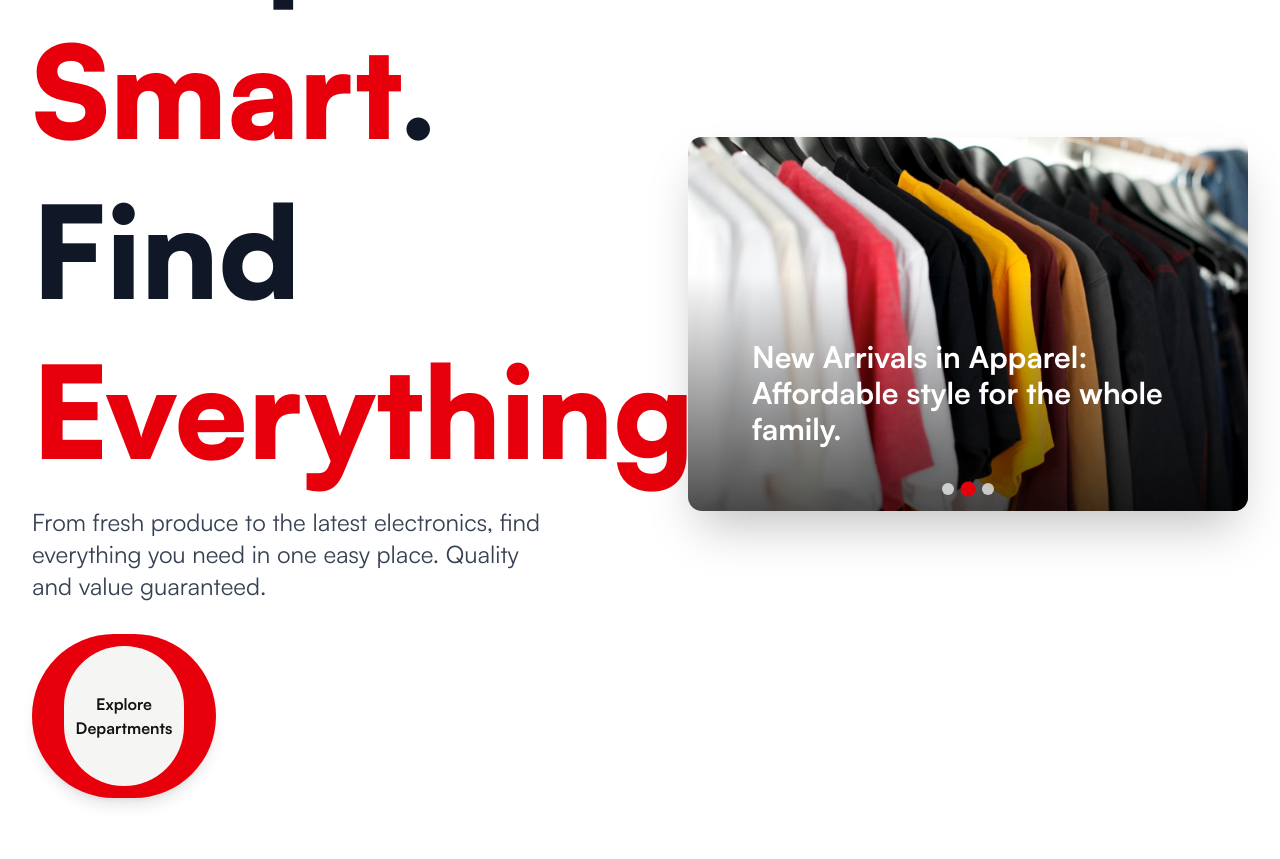
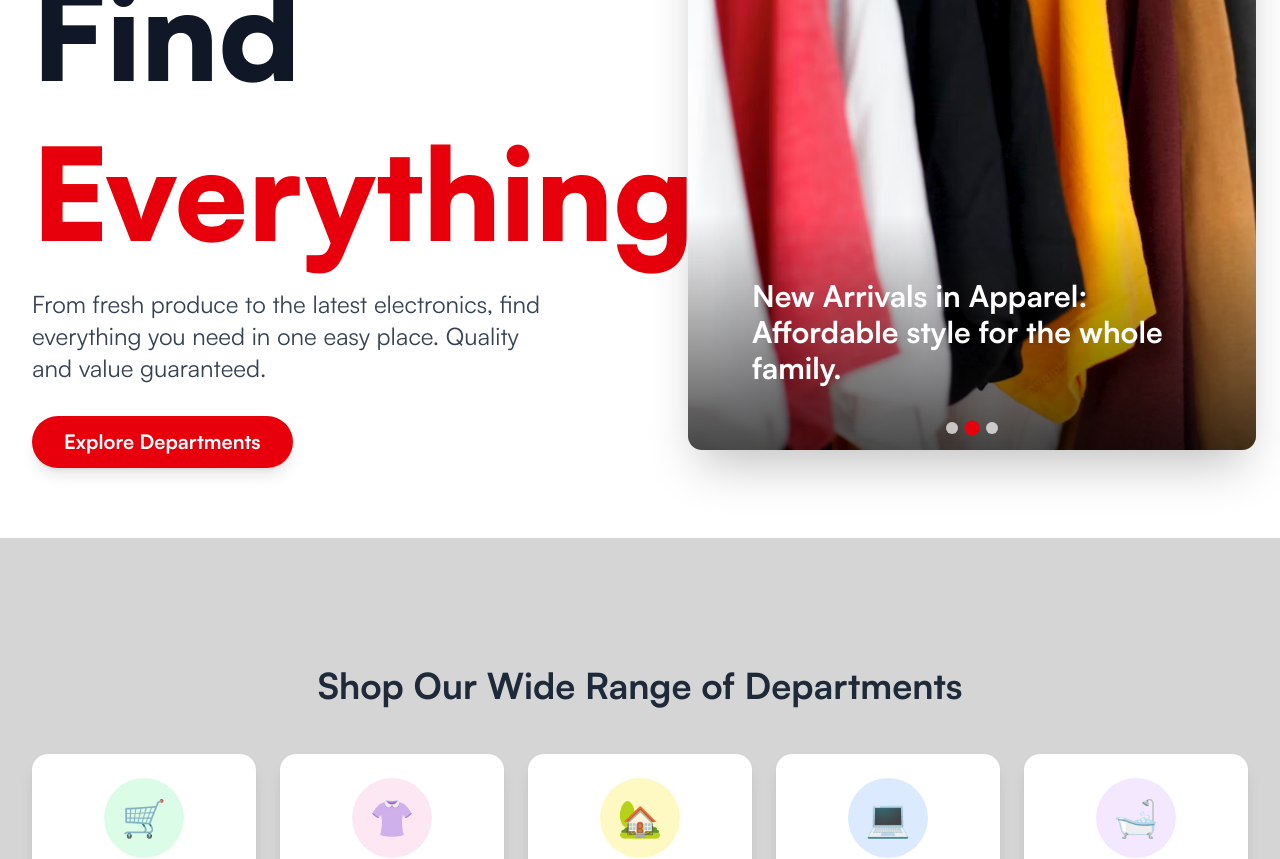
Before and after one commit to esamueljsx/onesource-mart, a React (Vite) app: page / in a window 1280 px wide. Shown: the part 600-1459 px from the top of the page. Built offline with nearby package versions, Linux system fonts and the light colour scheme.

Commit message:
Edited Home Page

```diff
--- a/src/components/ui/BouncyAttractor.tsx
+++ /dev/null
@@ -1,122 +0,0 @@
-import { useEffect, useRef } from "react"
-import { lerp } from "../../lib/Utilities";
-import type { ClassNameValue } from "tailwind-merge";
-import type { vector2 } from "../../lib/Utilities";
-
-interface BouncyAttractorProps{
-    maxRadius?: number;
-    frequency? : number;
-    damping? : number;
-    text? : string;
-    customStyle? : ClassNameValue
-}
-
-
-function BouncyAttractor({ maxRadius = 50, frequency = 0.2, damping = 0.2, text = "", customStyle = "" }: BouncyAttractorProps) {
-    const bouncyAttractorRef = useRef<HTMLDivElement>(null);
-    let isHovered = false;
-
-
-    useEffect(() => {
-        const bouncyAttractor = bouncyAttractorRef.current as HTMLDivElement;
-        if (!bouncyAttractor){
-            console.error("NO BOUNCY ATTRACTOR FOUND!!!");
-            return;
-        }
-
-        let offset : vector2 = {
-            x : 0,
-            y : 0
-        }
-        let target : vector2 = {
-            x : 0,
-            y : 0
-        }
-        let center : vector2 = {
-            x : 0,
-            y : 0
-        }
-        let amplitude : vector2 = {
-            x : 0,
-            y : 0
-        }
-        let angle = 0;
-        let rect : DOMRect;
-        function normalizeVector(vec : vector2) : vector2{
-            const magnitude = Math.sqrt(vec.x**2 + vec.y**2);
-            const unitVector : vector2 = {x: vec.x/magnitude, y: vec.y/magnitude};
-            return unitVector;
-        }
-
-        const handleMouseOver = (e: MouseEvent) =>{
-            rect = bouncyAttractor.getBoundingClientRect();
-            isHovered = true;
-            center = {x: rect.left + rect.width/2, y: rect.top + rect.height/2}
-
-            target = {x: e.clientX-center.x, y: e.clientY-center.y};
-            amplitude.x = (target.x);
-            amplitude.y = (target.y);
-            angle = Math.PI/2;
-
-
-        }
-
-
-
-        const handleMouseMove = (e: MouseEvent) => {
-            target = {x: e.clientX-center.x, y: e.clientY-center.y};
-            const offsetDir = normalizeVector(target);
-            target.x = Math.min(offsetDir.x * maxRadius, Math.max(offsetDir.x * -maxRadius, target.x));
-            target.y = Math.min(offsetDir.y * maxRadius, Math.max(offsetDir.y * -maxRadius, target.y));
-        }
-
-        const handleMouseOut = () => {
-            isHovered = false;
-            amplitude.x = -(target.x) *2;
-            amplitude.y = -(target.y) *2;
-            angle = Math.PI/2;
-            target.x = 0;
-            target.y = 0;
-
-
-        }
-
-        function UpdatePosition(){
-
-            offset.x = lerp(offset.x, target.x + Math.sin(angle)*amplitude.x, 5);
-            offset.y = lerp(offset.y, target.y + Math.sin(angle)*amplitude.y, 5);
-
-
-            angle += frequency;
-            amplitude.x = lerp(amplitude.x, 0, 1/damping);
-            amplitude.y = lerp(amplitude.y, 0, 1/damping);
-
-            // offset.y = target.y + Math.sin(Date.now()/60) * maxRadius;
-
-            bouncyAttractor.style.transform = "translate("+ (offset.x)+"px, " + (offset.y)+"px)";
-
-            requestAnimationFrame(UpdatePosition);
-        }
-        UpdatePosition();
-
-
-        bouncyAttractor.addEventListener('mousemove', handleMouseMove);
-        bouncyAttractor.addEventListener('mouseover', handleMouseOver);
-        bouncyAttractor.addEventListener('mouseout', handleMouseOut)
-
-        return () => {
-            bouncyAttractor.removeEventListener('mousemove', handleMouseMove);
-            bouncyAttractor.removeEventListener('mouseover', handleMouseOver);
-            bouncyAttractor.removeEventListener('mouseout', handleMouseOut);
-        }
-    }, [])
-
-
-
-
-    return (
-        <div ref={bouncyAttractorRef} className={"cursor-pointer inline-flex justify-center items-center relative z-10 w-30 h-35 rounded-full bg-stone-100 text-[#141414] font-semibold" + customStyle}>{text}</div>
-    )
-}
-
-export default BouncyAttractor;
--- a/src/components/ui/ImageCarousel.tsx
+++ b/src/components/ui/ImageCarousel.tsx
@@ -70,12 +70,12 @@ const ImageCarousel: React.FC<ImageCarouselProps> = ({
 
   return (
     <div className={`relative w-full mx-auto ${className}`} aria-label="Image carousel">
-      <div className="relative overflow-hidden rounded-xl shadow-2xl aspect-video md:aspect-[3/2]">
+      <div className="relative overflow-hidden w-full h-full! rounded-xl shadow-2xl aspect-video md:aspect-[3/2]">
         {/* Carousel Slides (Fade Transition for simplicity) */}
         {images.map((image, index) => (
           <div
             key={image.id}
-            className={`absolute inset-0 transition-opacity ease-in-out flex items-center justify-center`}
+            className={`absolute inset-0 w-full h-full transition-opacity ease-in-out flex items-center justify-center`}
             style={{
                 opacity: index === currentIndex ? 1 : 0,
                 transitionDuration: `${transitionDuration}ms`,
@@ -94,8 +94,8 @@ const ImageCarousel: React.FC<ImageCarouselProps> = ({
             </div>
 
             {image.caption && (
-              <div className="absolute bottom-0 left-0 right-0 bg-gradient-to-t from-black/70 to-transparent text-white p-16 text-left">
-                <p className="text-xl md:text-3xl font-semibold">{image.caption}</p>
+              <div className="absolute bottom-0 left-0 right-0 bg-gradient-to-t from-black/70 to-transparent text-white py-8 px-7 md:py-12 md:px-12 xl:py-16 xl:px-16 text-left">
+                <p className="text-lg sm:text-xl md:text-3xl font-semibold">{image.caption}</p>
               </div>
             )}
           </div>
--- a/src/pages/Home.tsx
+++ b/src/pages/Home.tsx
@@ -1,7 +1,6 @@
 import AppSection from '../components/SectionComponents/AppSection'
 import ImageCarousel from '../components/ui/ImageCarousel'
 import type { CarouselImage } from '../components/ui/ImageCarousel'
-import BouncyAttractor from '../components/ui/BouncyAttractor'
 
 // --- Data for Carousel and Categories (Full Supermarket Content) ---
 const carouselImages: CarouselImage[] = [
@@ -44,9 +43,9 @@ const featuredCategories: Category[] = [
 
 const HeroSection = () => (
     // Content is now a direct child of the centered AppSection div
-    <div className='flex flex-col lg:flex-row gap-12 items-center justify-between min-h-[calc(100vh-80px)] pt-20' id="home">
-        <div className='flex flex-col justify-center shrink-0 lg:w-1/2 items-center lg:items-start text-center lg:text-left'>
-            <h1 className='font-extrabold text-6xl md:text-8xl lg:text-9xl leading-tight mb-4 text-gray-900'>
+    <div className='flex flex-col xl:flex-row gap-12 items-center justify-between h-[calc(100vh-80px)]' id="home">
+        <div className='flex flex-col justify-center shrink-0 xl:w-1/2 items-center xl:items-start text-center xl:text-left'>
+            <h1 className='font-extrabold text-6xl md:text-8xl xl:text-9xl leading-tight mb-4 text-gray-900'>
                 Shop <span className='text-red-600'>Smart</span>.
                 <br />
                 Find <span className='text-red-600'>Everything</span>.
@@ -56,14 +55,14 @@ const HeroSection = () => (
             </p>
 
             <a href="#products">
-                <button className='bg-red-600 hover:bg-red-700 text-white font-bold py-3 px-8 rounded-full shadow-lg transition duration-300 transform hover:scale-105'>
-                    <BouncyAttractor text="Explore Departments" customStyle="text-xl"/>
+                <button className='bg-red-600 cursor-pointer hover:bg-red-700 text-xl text-white font-bold py-3 px-8 rounded-full shadow-lg transition duration-300 transform hover:scale-105 active:scale-95 active:bg-red-700'>
+                    Explore Departments
                 </button>
             </a>
         </div>
 
-        <div className='lg:w-1/2 w-full'>
-            <ImageCarousel images={carouselImages} className='max-w-full' />
+        <div className='flex w-full xl:h-[800px] xl:w-1/2 xl:pr-10'>
+            <ImageCarousel images={carouselImages} className='h-full w-full!' />
         </div>
     </div>
 );
@@ -114,12 +113,12 @@ const FeaturesSection = () => (
 
 function Home() {
     return (
-        <div className='flex items-center justify-center w-screen'>
+        <div className='flex items-center justify-center w-full'>
             <div className="flex flex-col min-h-screen bg-white text-gray-900 max-w-390 rounded-[4rem] overflow-hidden">
 
                 {/* The main content area should be full width to allow sections to stretch */}
-                <main className='w-full pt-20'>
-                    <AppSection id="hero" className='min-h-[calc(100vh-80px)] pt-20'>
+                <main className='w-full'>
+                    <AppSection id="hero" className='min-h-[calc(100vh-80px)]'>
                         <HeroSection />
                     </AppSection>
 
@@ -131,8 +130,8 @@ function Home() {
                         <div className='text-center py-10 md:py-20'>
                             <h2 className='text-4xl font-bold mb-4 text-red-800'>Weekly Deals & Exclusive Offers!</h2>
                             <p className='text-xl text-gray-700 mb-8'>Sign up for our newsletter and get 10% off your first order on any department.</p>
-                            <button className='bg-red-600 hover:bg-red-700 text-white font-bold py-3 px-8 rounded-full shadow-xl transition duration-300'>
-                                <BouncyAttractor text="Sign Up Now" customStyle="text-xl"/>
+                            <button className='bg-red-600 cursor-pointer hover:bg-red-700 hover:scale-105 active:bg-red-700 active:scale-95 text-white font-bold py-3 px-8 rounded-full shadow-xl transition duration-300'>
+                                Sign Up Now
                             </button>
                         </div>
                     </AppSection>
--- a/vite.config.ts
+++ b/vite.config.ts
@@ -11,4 +11,7 @@ export default defineConfig({
       "@": path.resolve(__dirname, "./src"),
     },
   },
+  server : {
+    host : true,
+  }
 });
```
